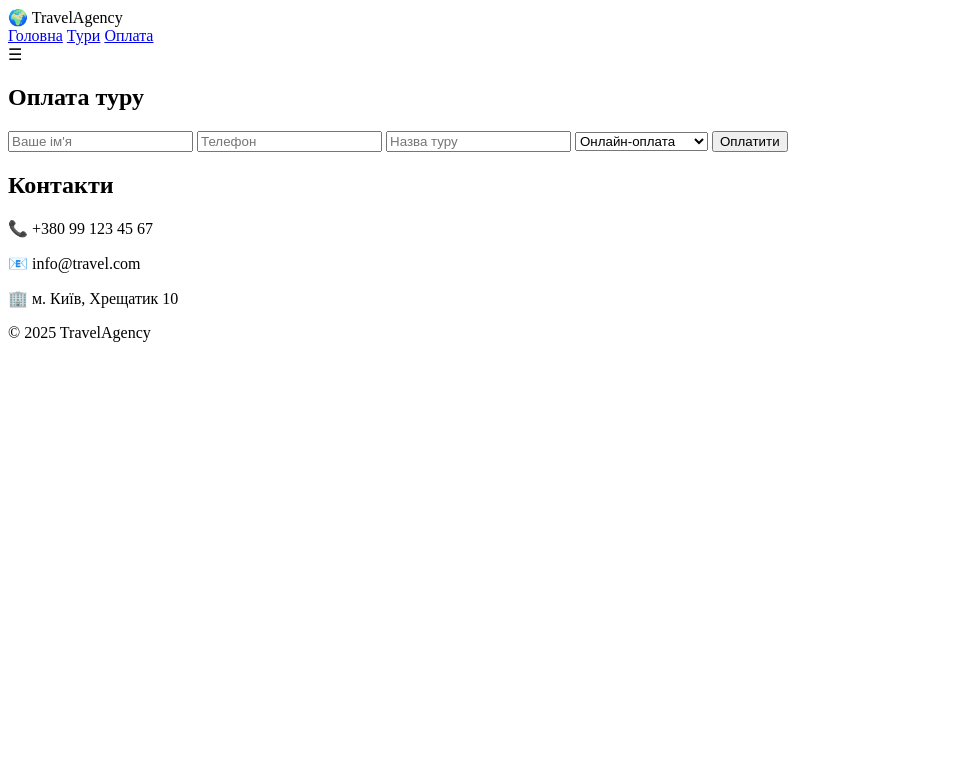
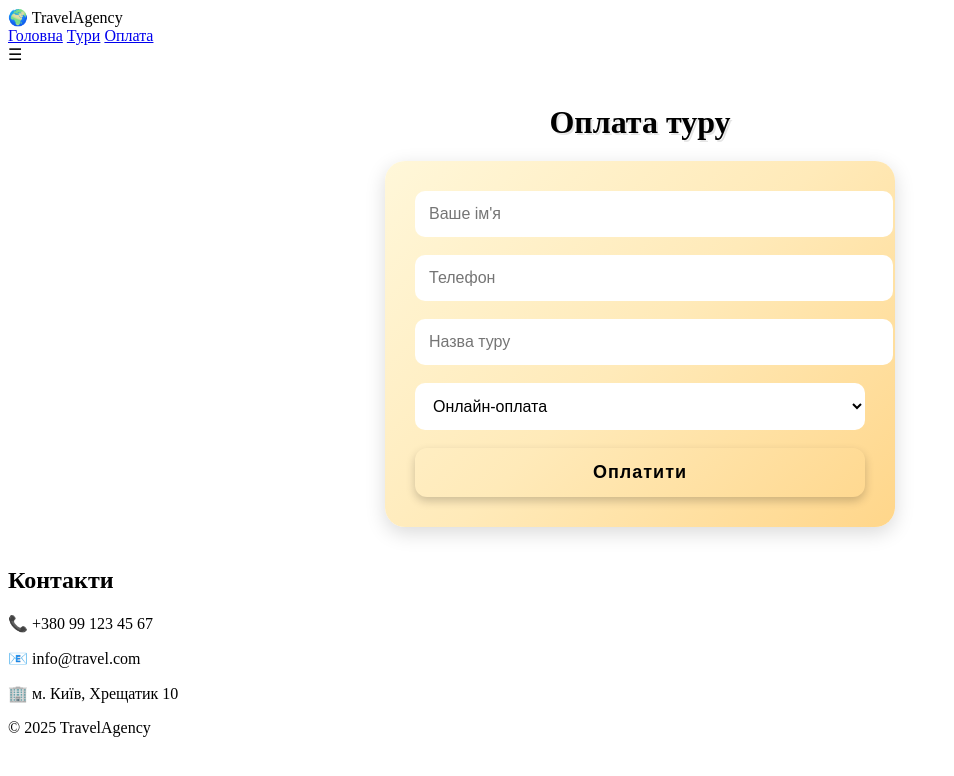
Before and after one commit to marek595/marsen-turagent11, a plain HTML site: page payment.html in a window 1280 px wide. Shown: the whole page, without its empty margins (0-954 px from the left). Drawn offline with Linux system fonts and the light colour scheme.

Commit message:
додав стилі до оплати

```diff
--- /dev/null
+++ b/css/payment.css
@@ -0,0 +1,63 @@
+/* ==================================== */
+/*     IMPROVED TROPICAL PAYMENT UI    */
+/* ==================================== */
+
+.payment {
+    text-align: center;
+    margin-top: 40px;
+    margin-bottom: 40px;
+}
+
+.payment h2 {
+    font-size: 32px;
+    color: var(--primary);
+    margin-bottom: 20px;
+    text-shadow: 2px 2px 0 rgba(0,0,0,0.1);
+}
+
+#payment-form {
+    max-width: 450px;
+    margin: 0 auto;
+    background: linear-gradient(135deg, #fff7d9, #ffeab9, #ffd68a);
+    padding: 30px;
+    border-radius: 20px;
+    box-shadow: 0 6px 20px rgba(0,0,0,0.15);
+    border: 3px solid var(--accent);
+}
+
+/* INPUTS */
+
+#payment-form input,
+#payment-form select {
+    width: 100%;
+    padding: 14px;
+    margin-bottom: 18px;
+    border-radius: 10px;
+    border: 2px solid var(--primary);
+    background: #fff;
+    font-size: 16px;
+    transition: 0.3s;
+}
+
+#payment-form input:focus,
+#payment-form select:focus {
+    border-color: var(--secondary);
+    box-shadow: 0 0 10px rgba(0, 194, 168, 0.5);
+}
+
+/* BUTTON */
+
+#payment-form button {
+    background: linear-gradient(135deg, var(--primary), var(--secondary));
+    padding: 14px 20px;
+    width: 100%;
+    border: none;
+    border-radius: 12px;
+    font-size: 18px;
+    color: var(--white);
+    cursor: pointer;
+    font-weight: 600;
+    letter-spacing: 1px;
+    box-shadow: 0 4px 10px rgba(0,0,0,0.2);
+    transition: transform 0.2s, box-shadow 0.3s
+}
--- a/payment.html
+++ b/payment.html
@@ -3,7 +3,7 @@
 <head>
     <meta charset="UTF-8">
     <title>Оплата — Travel Agency</title>
-    <link rel="stylesheet" href="css/style.css">
+    <link rel="stylesheet" href="css/payment.css">
     <meta name="viewport" content="width=device-width, initial-scale=1.0">
 </head>
 
```
